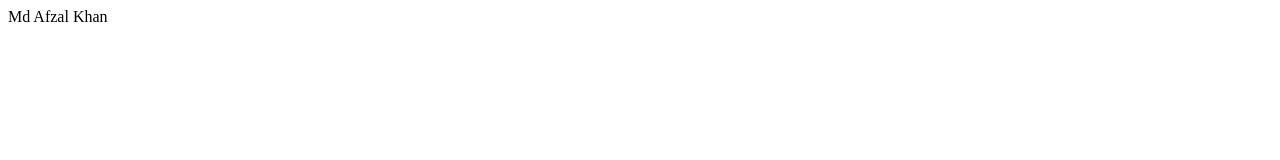
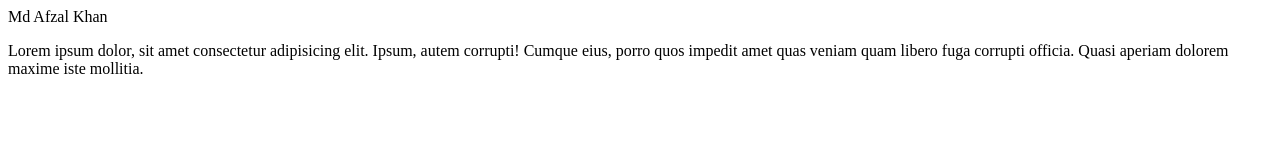
Before and after one commit to afzalkhan17/My-work, a website: page index.html in a window 1280 px wide. Drawn offline with Linux system fonts and the light colour scheme.

Commit message:
Update index.html

```diff
--- a/index.html
+++ b/index.html
@@ -8,5 +8,6 @@
 </head>
 <body>
 Md Afzal Khan
+<p>Lorem ipsum dolor, sit amet consectetur adipisicing elit. Ipsum, autem corrupti! Cumque eius, porro quos impedit amet quas veniam quam libero fuga corrupti officia. Quasi aperiam dolorem maxime iste mollitia.</p>
 </body>
 </html>
```
